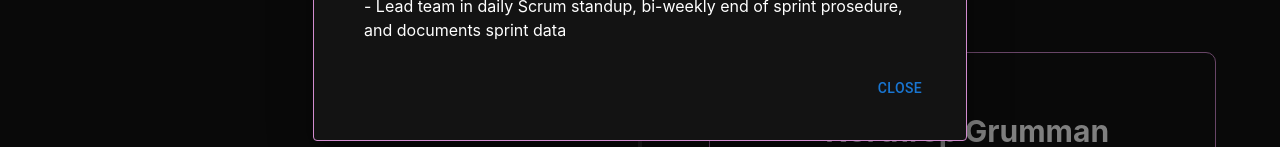
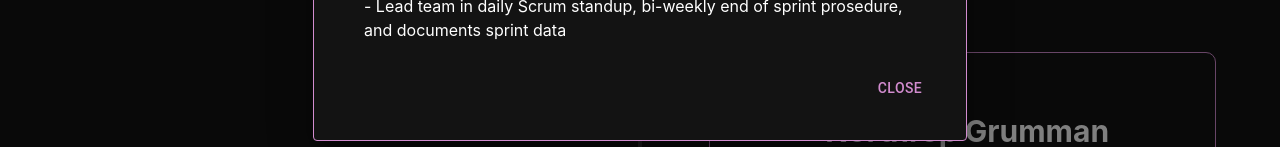
Before and after one commit to bell-sarian/dev-portfolio, a React (Create React App) app: page / in a window 1280 px wide. Both pictures are taken after a click on the element 317 px from the left and 2697 px from the top of the page. Shown: the part 2950-3097 px from the top of the page. Built offline with nearby package versions, Linux system fonts and the light colour scheme; what webfontloader would draw is missing.

Commit message:
Update Work.js

```diff
--- a/src/view/Work/Work.js
+++ b/src/view/Work/Work.js
@@ -208,7 +208,12 @@ export default class Work extends Component {
               </div>
             </DialogContent>
             <DialogActions>
-              <Button onClick={this.handleWorkDialog}>Close</Button>
+              <Button
+                style={{ color: "#D28CCF" }}
+                onClick={this.handleWorkDialog}
+              >
+                Close
+              </Button>
             </DialogActions>
           </Dialog>
         </div>
```
